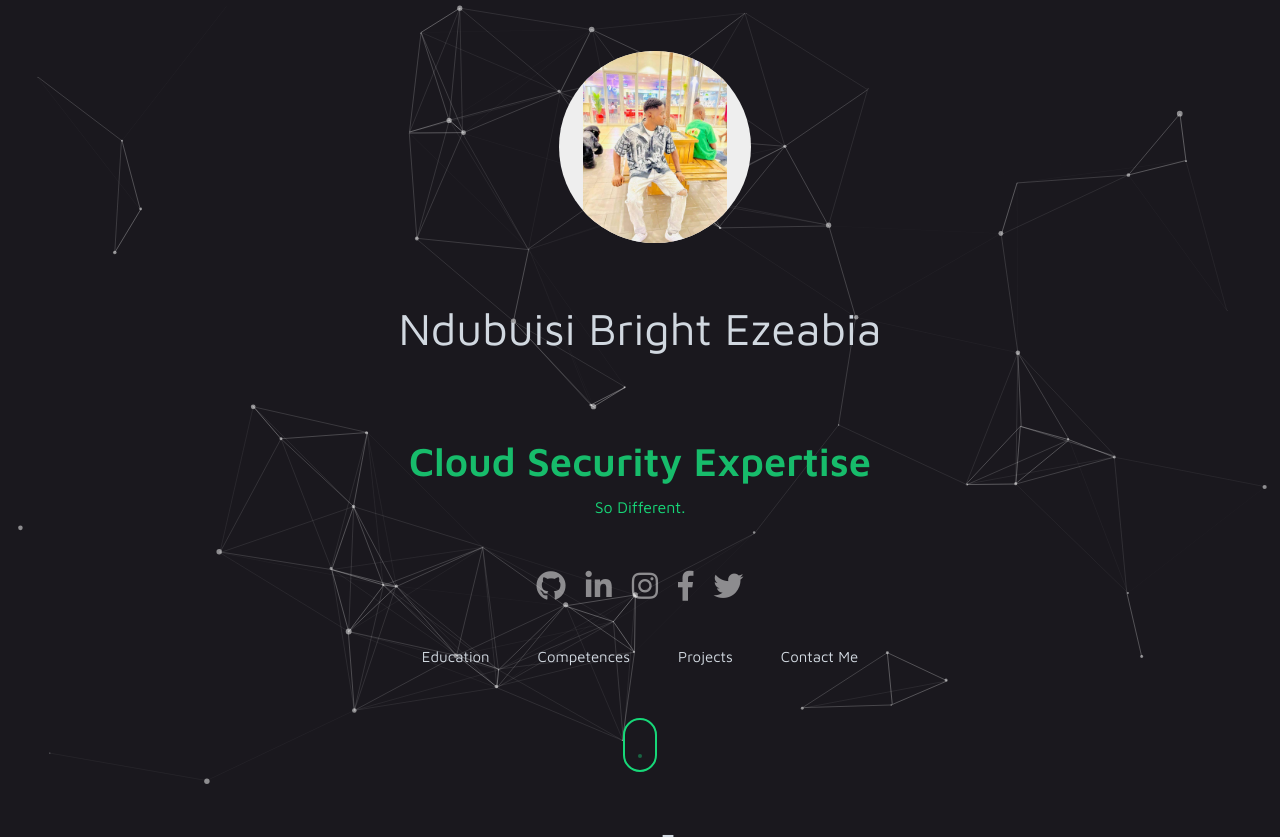
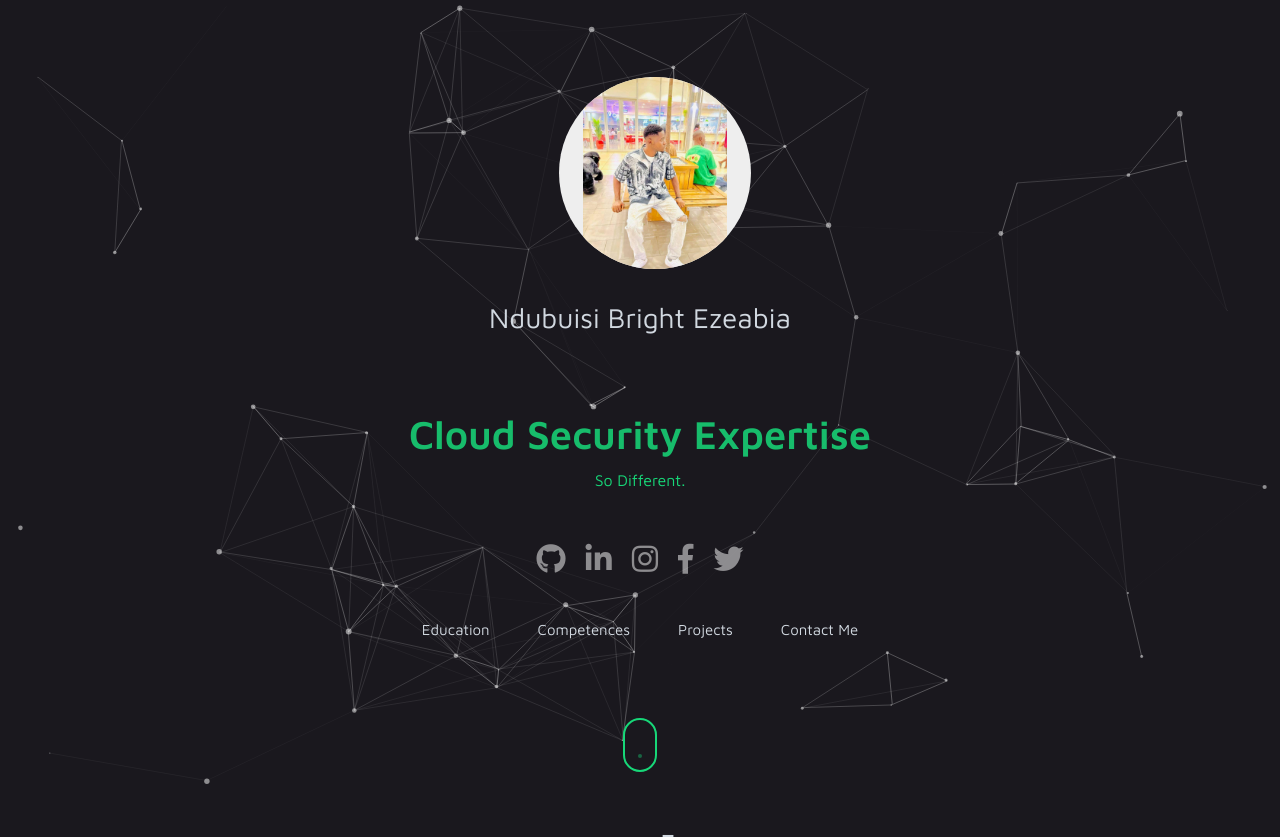
Before and after one commit to Brightnovic/mineportfolio, a Django app: page / in a window 1280 px wide. Shown: the top 837 px of the page. Run offline with Django 3.2, Linux system fonts and the light colour scheme; data comes from the database, SQL or seed files in the repository; data that the repository does not hold is empty; some libraries are stand-ins or nearby versions.

Commit message:
used h3 iNSTEAD OF H1

```diff
--- a/templates/homePage.html
+++ b/templates/homePage.html
@@ -24,7 +24,7 @@
             <br>
             <br>
             <br>
-            <H1 class="s-color">Ndubuisi Bright Ezeabia</H1>
+            <H3 class="s-color">Ndubuisi Bright Ezeabia</H3>
             <div class="animated">
                 <br>
                 <span class="color-primary" id="animated-name"></span>
```
